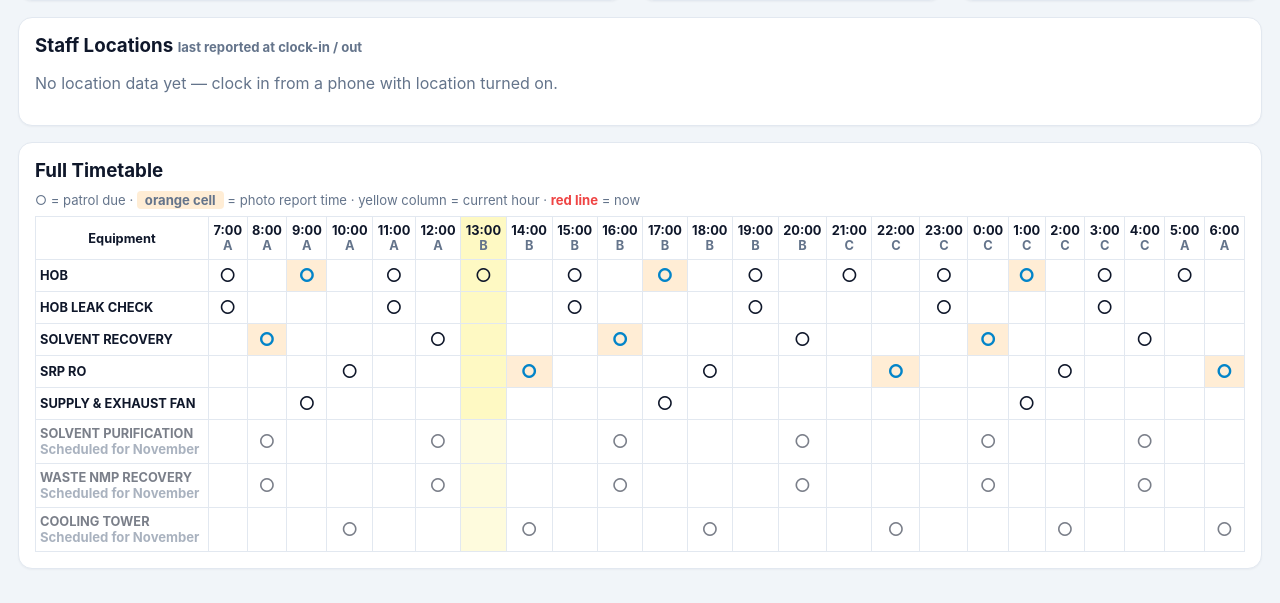
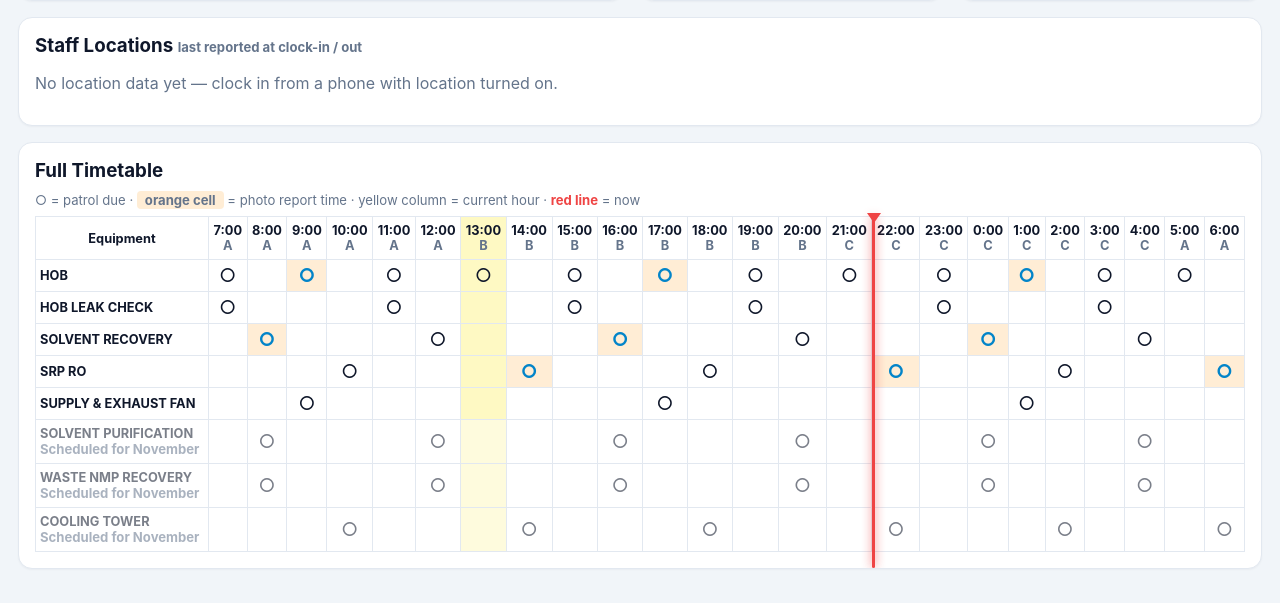
Before and after one commit to jungg181/patrol-timetable, a Flask app: page / in a window 1280 px wide. Shown: the part 422-1025 px from the top of the page. Run offline with Flask 3, Linux system fonts and the light colour scheme.

Commit message:
Sweeping now-line on timetable

```diff
--- a/static/style.css
+++ b/static/style.css
@@ -90,3 +90,9 @@ tr.dim{opacity:.55}
 .shift-head{margin:-18px -18px 14px;border-radius:16px 16px 0 0;padding:12px 18px;display:flex;align-items:center;gap:14px;color:#fff}
 .shift-head .t{font-size:1.4rem;font-weight:800}
 .shift-head .clock{font-size:1.4rem;font-weight:800;font-variant-numeric:tabular-nums}
+/* sweeping now-line on the timetable */
+#tcard{position:relative}
+#nowline{position:absolute;bottom:0;width:3px;margin-left:-1.5px;background:#ef4444;border-radius:2px;
+  box-shadow:0 0 10px rgba(239,68,68,.85);z-index:5;pointer-events:none;display:none}
+#nowline::before{content:'';position:absolute;top:-3px;left:50%;transform:translateX(-50%);
+  border:7px solid transparent;border-top:10px solid #ef4444}
```
